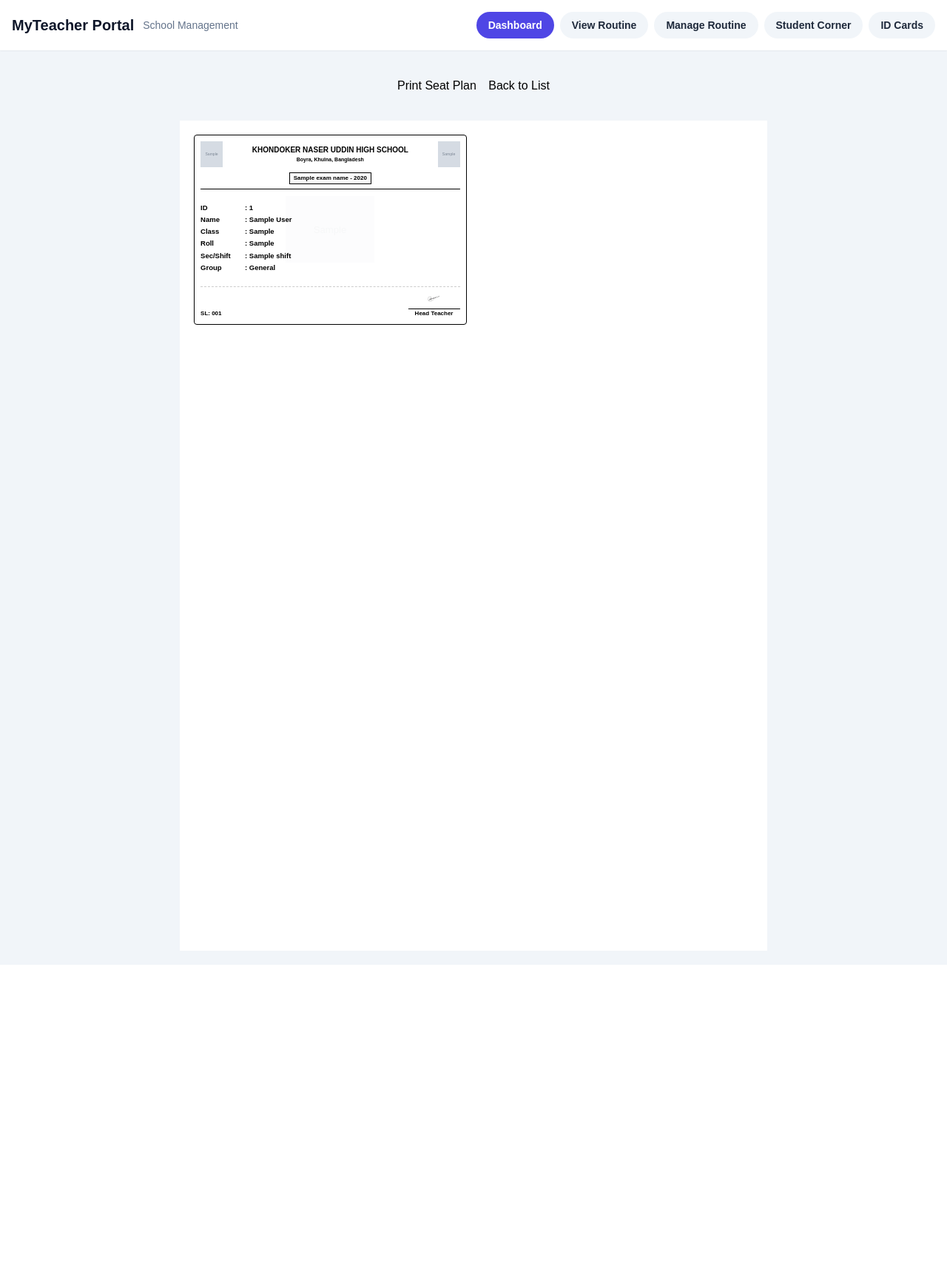
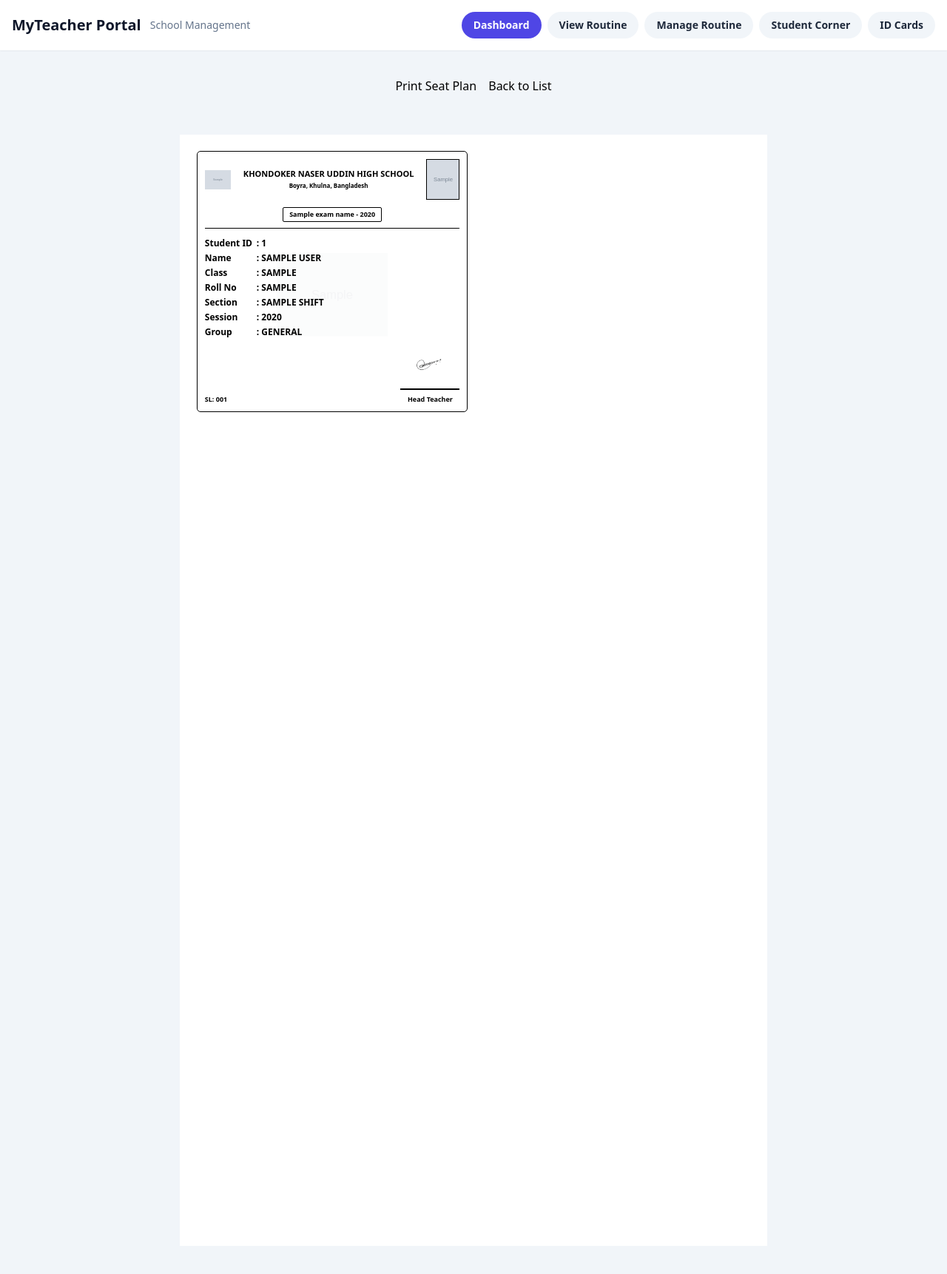
Before and after one commit to mdjoy2002/School-Website, a Django app: template myteacher/templates/myteacher/seat_plan_template.html in a window 1280 px wide. Shown: the whole page at 74% size. Before the commit the page ends 1304 px from the top, so only its background shows below. Run offline with Django 5.2, Linux system fonts and the light colour scheme; the template is opened without the code that fills it: most values are stand-ins (such as "Sample title", 1, 10 or a date in 2020); grey boxes marked "Sample" are stand-in pictures; some libraries are stand-ins or nearby versions.

Commit message:
enviroment change

```diff
--- a/myteacher/templates/myteacher/seat_plan_template.html
+++ b/myteacher/templates/myteacher/seat_plan_template.html
@@ -1,70 +1,38 @@
 {% extends 'myteacher/base.html' %}
 {% block content %}
 <style>
-    /* পেজ সেটিংস */
-    body { margin: 0; padding: 0; background: #f4f4f9; font-family: sans-serif; }
-    .page {
-        width: 210mm;
-        height: 297mm;
-        padding: 5mm;
-        margin: 5mm auto;
-        background: #fff;
-        display: grid;
-        grid-template-columns: repeat(2, 1fr);
-        grid-template-rows: repeat(4, 1fr);
-        gap: 5mm;
-        box-sizing: border-box;
-    }
+    body { margin: 0; padding: 0; background: #f4f4f9; }
+    .page { width: 210mm; min-height: 297mm; padding: 6mm; margin: 10mm auto; background: #fff; display: grid; grid-template-columns: repeat(2, 1fr); grid-template-rows: repeat(4, minmax(0, 1fr)); gap: 4mm; box-sizing: border-box; }
 
-    .seat-card {
-        border: 1.5px solid #000;
-        padding: 8px;
-        position: relative;
-        background: #fff;
-        display: flex;
-        flex-direction: column;
-        justify-content: space-between;
-        box-sizing: border-box;
-        border-radius: 4px;
-        overflow: hidden;
-    }
+    .seat-card { border: 1.5px solid #000; padding: 10px; position: relative; background: #fff; display: flex; flex-direction: column; box-sizing: border-box; border-radius: 5px; height: 100%; }
 
-    .watermark { position: absolute; top: 50%; left: 50%; transform: translate(-50%, -50%); width: 120px; opacity: 0.06; z-index: 0; }
+    .watermark { position: absolute; top: 55%; left: 50%; transform: translate(-50%, -50%); width: 150px; opacity: 0.08; z-index: 0; pointer-events: none; }
 
-    /* হেডার সেকশন */
-    .header { text-align: center; border-bottom: 1px solid #000; padding-bottom: 5px; position: relative; z-index: 1; }
-    .header-top { display: flex; align-items: center; justify-content: space-between; gap: 5px; }
-    .main-logo, .student-photo { width: 30px; height: 35px; object-fit: cover; }
+    /* হেডার আপডেট */
+    .header { text-align: center; border-bottom: 1.2px solid #000; padding-bottom: 8px; position: relative; z-index: 1; display: flex; flex-direction: column; align-items: center; }
+    .header-top { display: flex; align-items: center; justify-content: space-between; width: 100%; margin-bottom: 5px; }
 
-    /* প্রিন্ট এর সময় ছবি লুকানোর ক্লাস */
-    .print-hide { display: block; }
+    .main-logo { width: 35px; height: 35px; object-fit: contain; }
+    .student-photo { width: 45px; height: 55px; border: 1px solid #000; object-fit: cover; }
 
-    .school-name { font-size: 10px; font-weight: 900; margin: 0; text-transform: uppercase; }
-    .school-addr { font-size: 7px; margin: 1px 0; font-weight: 600; }
-    .exam-tag { font-size: 8px; font-weight: bold; border: 1px solid #000; padding: 1px 5px; margin-top: 3px; display: inline-block; background: #f9f9f9; }
+    .school-name { font-size: 11px; font-weight: 900; margin: 0; color: #000; text-transform: uppercase; white-space: normal; }
+    .school-addr { font-size: 8px; margin: 2px 0; font-weight: 600; }
 
-    /* ইনফো টেবিল */
-    .content { margin: 5px 0; z-index: 1; }
+    .exam-tag { font-size: 9px; font-weight: bold; border: 1px solid #000; padding: 2px 8px; margin-top: 5px; border-radius: 2px; display: inline-block; }
+
+    .content { margin-top: 10px; z-index: 1; flex-grow: 1; }
     .info-table { width: 100%; border-collapse: collapse; }
-    .info-table td { font-size: 9.5px; padding: 1px 0; }
-    .info-table td.label { width: 60px; font-weight: bold; }
-    .info-table td.val { font-weight: 700; }
+    .info-table td { font-size: 12px; padding: 1px 0; vertical-align: top; color: #000; }
+    .info-table td.label { width: 70px; font-weight: bold; }
+    .info-table td.val { font-weight: 800; text-transform: uppercase; }
 
-    /* ফুটার সেকশন */
-    .footer { display: flex; justify-content: space-between; align-items: flex-end; z-index: 1; border-top: 1px dashed #ccc; padding-top: 3px; }
-    .seat-no { font-size: 8px; font-weight: bold; }
-    .sign-box { width: 70px; text-align: center; font-size: 8px; font-weight: bold; display: flex; flex-direction: column; align-items: center; }
-    .sign-box .sign-img { width: 50px; height: 25px; object-fit: contain; }
-    .sign-line { width: 100%; height: 1px; background: #000; margin-top: 1px; }
+    .footer { display: flex; justify-content: space-between; align-items: flex-end; z-index: 1; margin-top: 5px; }
+    .seat-no { font-size: 9px; font-weight: bold; }
+    .sign-box { width: 80px; text-align: center; font-size: 9px; font-weight: bold; padding-top: 2px; display: flex; flex-direction: column; align-items: center; gap: 6px; }
+    .sign-box img { width: 100%; max-width: 80px; height: auto; display: block; margin: 0 auto; }
+    .sign-box .sign-line { width: 100%; max-width: 80px; height: 1.5px; background: #000; }
 
-    @media print {
-        body { background: #fff; }
-        .no-print { display: none !important; }
-        .page { margin: 0 !important; page-break-after: always; box-shadow: none !important; }
-
-        /* প্রিন্ট করার সময় ছবি লুকানোর নিয়ম */
-        .print-hide { display: none !important; }
-    }
+    @media print { body { background: #fff; } .no-print { display: none !important; } .page { margin: 0 !important; box-shadow: none !important; page-break-after: always; } }
 </style>
 
 <div class="no-print text-center py-4">
@@ -78,27 +46,28 @@
     {% endif %}
 
     <div class="seat-card">
-        <img src="{{ logo_url }}" class="watermark print-hide" alt="Logo" onerror="this.style.display='none'">
+        <img src="{{ logo_url }}" class="watermark" alt="Logo" onerror="this.style.display='none'">
 
         <div class="header">
             <div class="header-top">
-                <img src="{{ logo_url }}" class="main-logo print-hide" alt="Logo" onerror="this.style.display='none'">
-                <div style="flex-grow: 1;">
+                <img src="{{ logo_url }}" class="main-logo" alt="Logo" onerror="this.style.display='none'">
+                <div style="text-align: center;">
                     <h2 class="school-name">Khondoker Naser Uddin High School</h2>
                     <p class="school-addr">Boyra, Khulna, Bangladesh</p>
                 </div>
-                <img src="{{ student.photo.url|default:logo_url }}" class="student-photo print-hide" alt="Photo" onerror="this.style.display='none'">
+                <img src="{{ student.photo.url|default:logo_url }}" class="student-photo" alt="Student Photo" onerror="this.style.display='none'">
             </div>
             <div class="exam-tag">{{ exam_name }} - {{ exam_year }}</div>
         </div>
 
         <div class="content">
             <table class="info-table">
-                <tr><td class="label">ID</td><td class="val">: {{ student.student_id }}</td></tr>
+                <tr><td class="label">Student ID</td><td class="val">: {{ student.student_id }}</td></tr>
                 <tr><td class="label">Name</td><td class="val">: {{ student.full_name }}</td></tr>
                 <tr><td class="label">Class</td><td class="val">: {{ student.current_class }}</td></tr>
-                <tr><td class="label">Roll</td><td class="val">: {{ student.class_roll }}</td></tr>
-                <tr><td class="label">Sec/Shift</td><td class="val">: {{ student.shift|default:'N/A' }}</td></tr>
+                <tr><td class="label">Roll No</td><td class="val">: {{ student.class_roll }}</td></tr>
+                <tr><td class="label">Section</td><td class="val">: {{ student.shift|default:'N/A' }}</td></tr>
+                <tr><td class="label">Session</td><td class="val">: {{ student.session|default:exam_year }}</td></tr>
                 <tr><td class="label">Group</td><td class="val">: {{ student.group|default:'General' }}</td></tr>
             </table>
         </div>
@@ -106,7 +75,7 @@
         <div class="footer">
             <div class="seat-no">SL: {{ forloop.counter|stringformat:"03d" }}</div>
             <div class="sign-box">
-                <img src="/static/images/sign.png" class="sign-img print-hide" alt="Sign">
+                <img src="/static/images/sign.png" alt="Headmaster Signature">
                 <div class="sign-line"></div>
                 Head Teacher
             </div>
```
